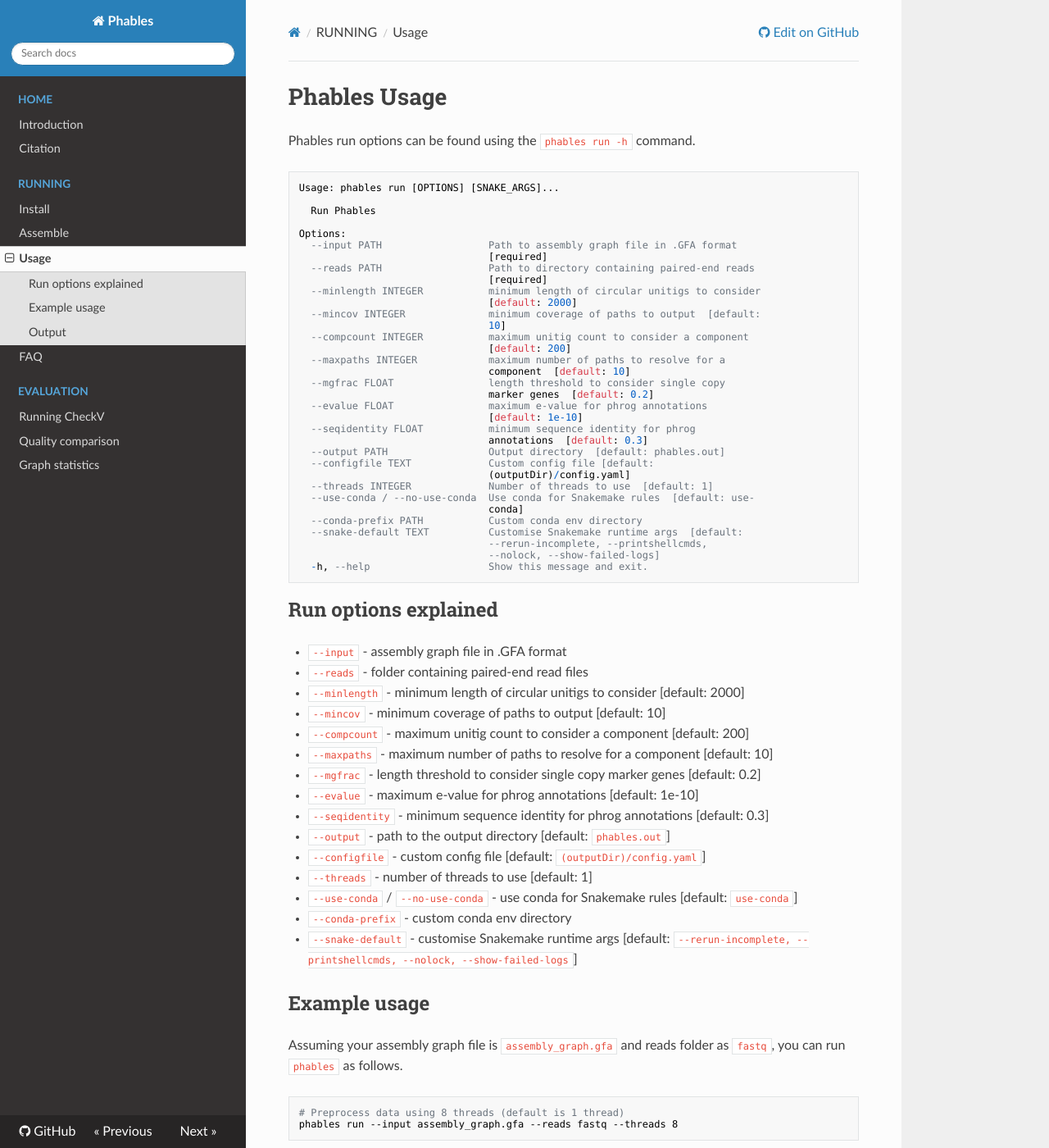
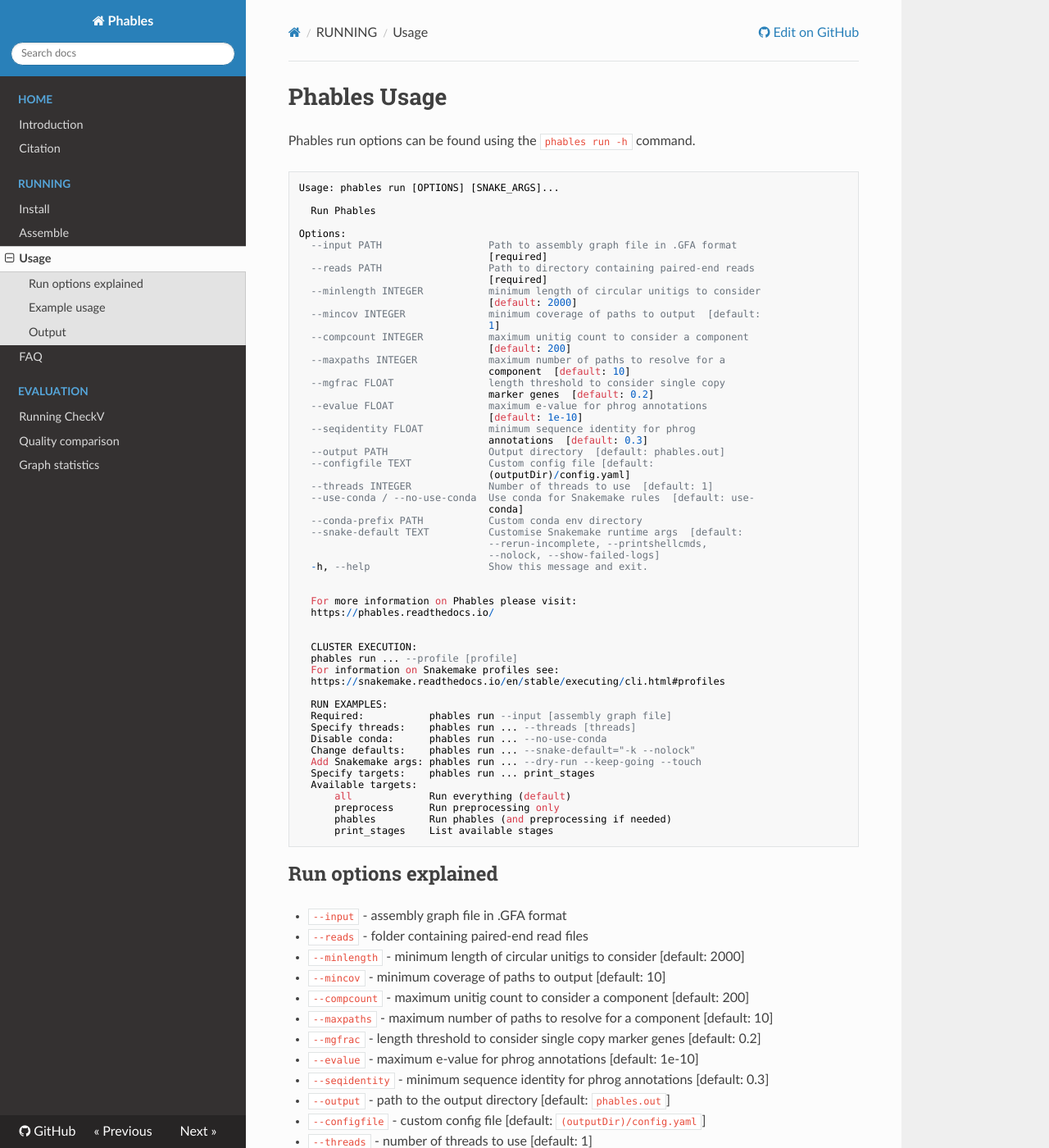
Before and after one commit to Vini2/phables, an MkDocs documentation site: the page built from docs/usage.md, in a window 1280 px wide and 1400 px high. Shown: the whole window at 82% size. Built offline with MkDocs 1.6.1, drawn with Linux system fonts in a browser that asks for light colours; nearby versions of some CDN libraries; a script that is not in the unit is left out.

Commit message:
DOC: Update docs

````diff
--- a/docs/usage.md
+++ b/docs/usage.md
@@ -15,7 +15,7 @@ Options:
   --minlength INTEGER           minimum length of circular unitigs to consider
                                 [default: 2000]
   --mincov INTEGER              minimum coverage of paths to output  [default:
-                                10]
+                                1]
   --compcount INTEGER           maximum unitig count to consider a component
                                 [default: 200]
   --maxpaths INTEGER            maximum number of paths to resolve for a
@@ -37,6 +37,29 @@ Options:
                                 --rerun-incomplete, --printshellcmds,
                                 --nolock, --show-failed-logs]
   -h, --help                    Show this message and exit.
+
+
+  For more information on Phables please visit:
+  https://phables.readthedocs.io/
+
+
+  CLUSTER EXECUTION:
+  phables run ... --profile [profile]
+  For information on Snakemake profiles see:
+  https://snakemake.readthedocs.io/en/stable/executing/cli.html#profiles
+
+  RUN EXAMPLES:
+  Required:           phables run --input [assembly graph file]
+  Specify threads:    phables run ... --threads [threads]
+  Disable conda:      phables run ... --no-use-conda
+  Change defaults:    phables run ... --snake-default="-k --nolock"
+  Add Snakemake args: phables run ... --dry-run --keep-going --touch
+  Specify targets:    phables run ... print_stages
+  Available targets:
+      all             Run everything (default)
+      preprocess      Run preprocessing only
+      phables         Run phables (and preprocessing if needed)
+      print_stages    List available stages
 ```
 
 ## Run options explained
````
Also changed, not shown: docs/install.md (+2 -2 lines).
